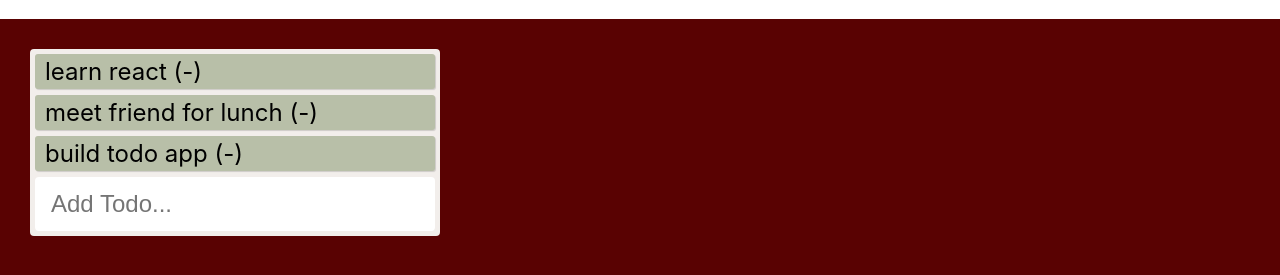
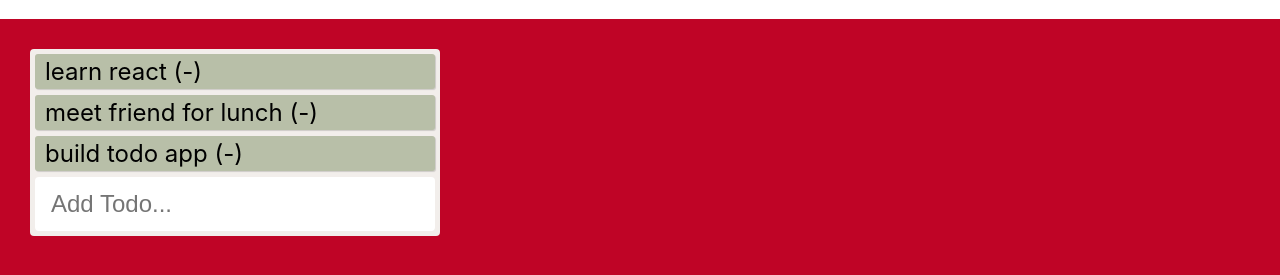
Before and after one commit to samuelcrow/ToDoList, a plain HTML site: page index.html in a window 1280 px wide. Shown: the part 63-338 px from the top of the page. Drawn offline with nearby package versions, Linux system fonts and the light colour scheme.

Commit message:
edited style

```diff
--- a/styles.css
+++ b/styles.css
@@ -13,7 +13,7 @@ code {
 }
 
 .app {
-  background: #590202;
+  background: #BF0426;
   padding: 30px;
   height: 100vh;
 }
```
